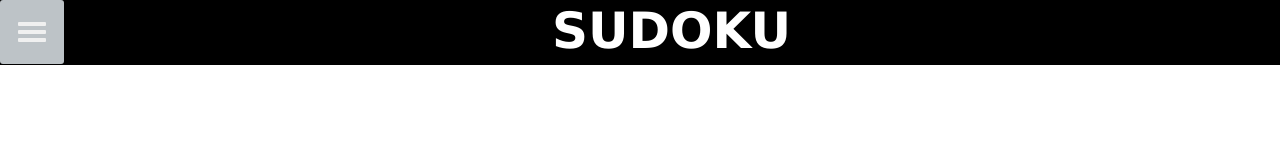
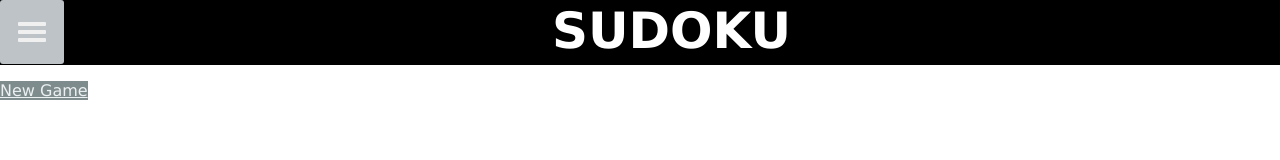
Before and after one commit to Keeg0222/Sudoku, a plain HTML site: page sudoku.html in a window 1280 px wide. Drawn offline with Linux system fonts and the light colour scheme.

Commit message:
Update sudoku.html

```diff
--- a/sudoku.html
+++ b/sudoku.html
@@ -937,5 +937,6 @@ $(function() {
 </div>
 
 <div id="sudoku_container"></div>
+<p><a class="restart" href="#">New Game</a></p>
   </body>
 </html>
```
